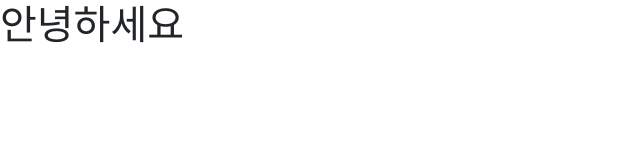
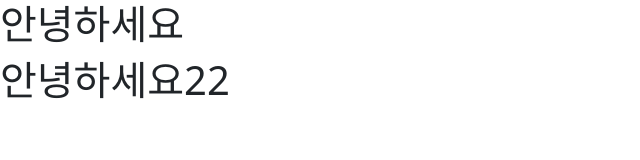
Before and after one commit to teeejfkadlfj/html-css-test, a plain HTML site: page index.html in a window 1280 px wide. Shown: the whole page, without its empty margins (0-640 px from the left). Drawn offline with nearby package versions, Linux system fonts and the light colour scheme.

Commit message:
안녕하세요

```diff
--- a/index.html
+++ b/index.html
@@ -8,5 +8,6 @@
 <body>
 
     <h1>안녕하세요</h1>
+    <h1>안녕하세요22</h1>
 </body>
 </html>
```
